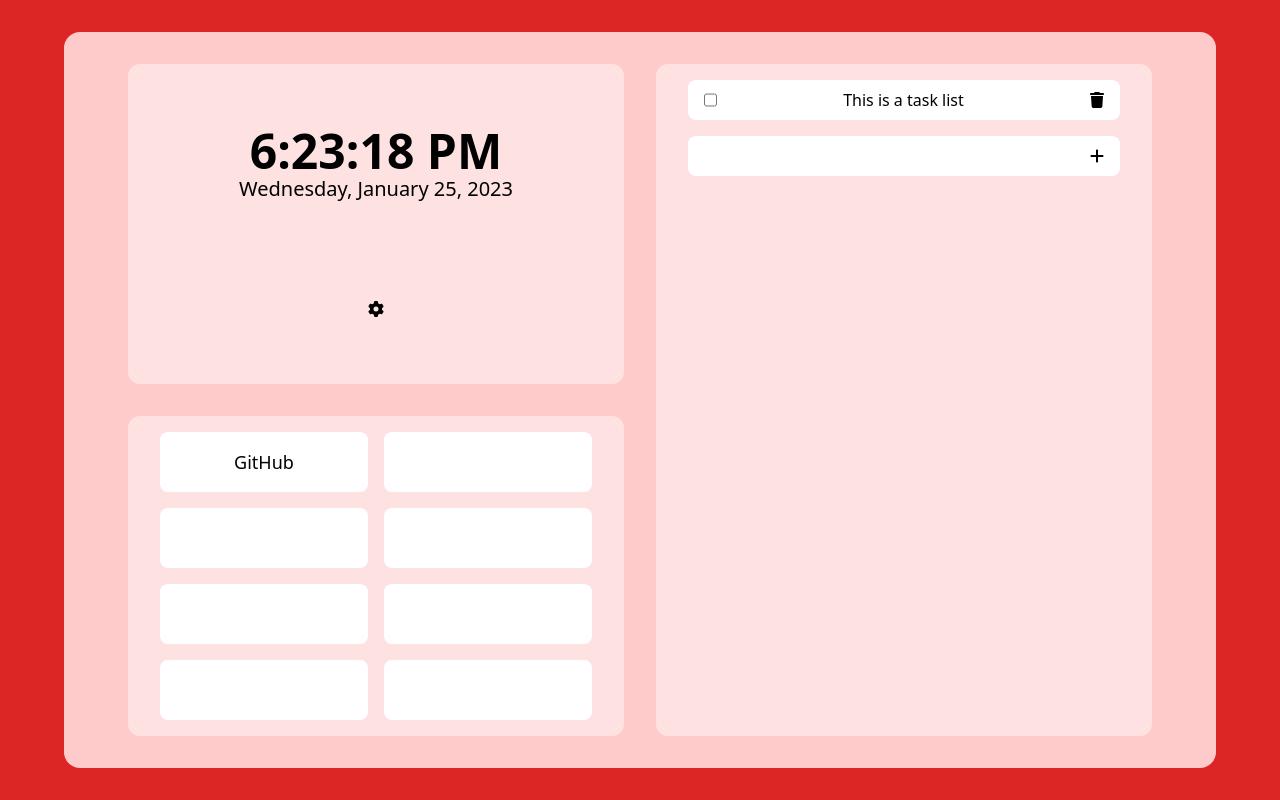
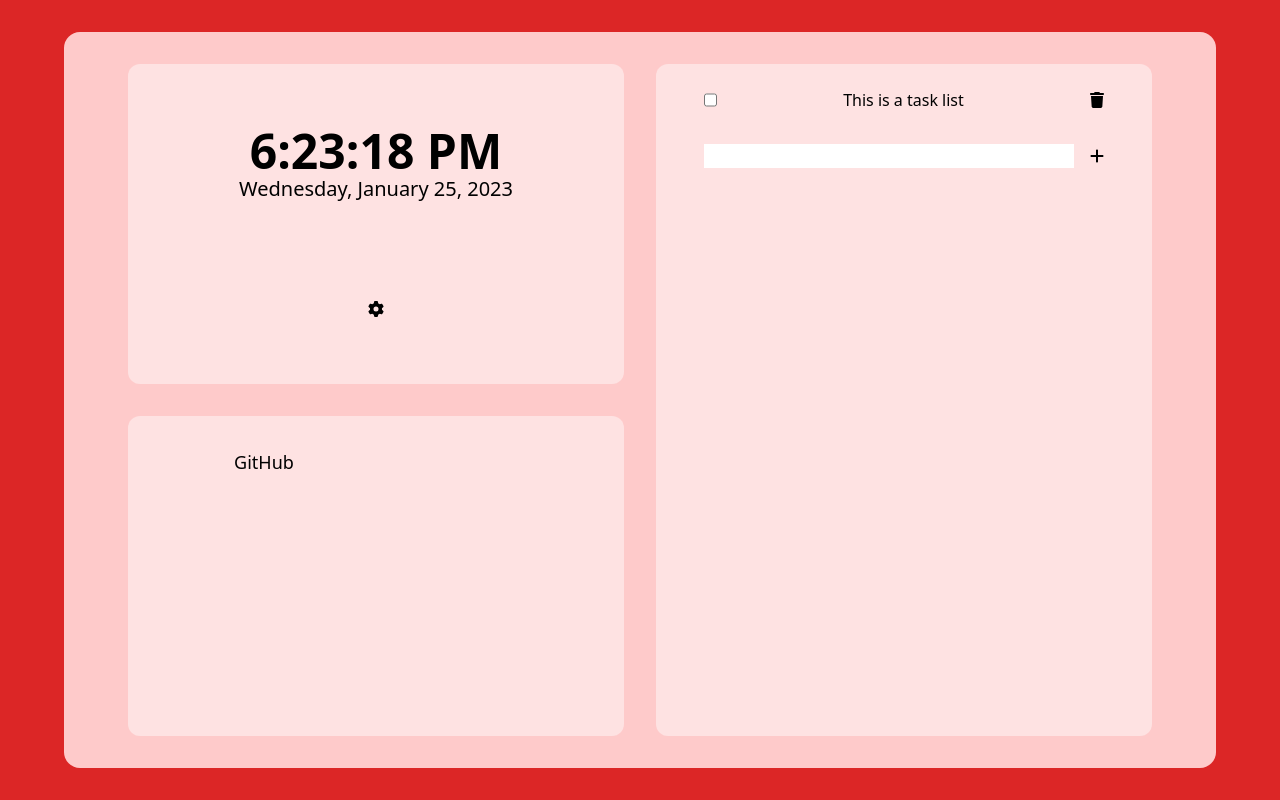
Before and after one commit to atklenner/homepage, a React (Vite) app: page / in a window 1280 px wide. Built offline with nearby package versions, Linux system fonts and the light colour scheme; no server answers; what @catppuccin/tailwindcss would draw is missing.

Commit message:
add colors

```diff
--- a/src/components/Block.jsx
+++ b/src/components/Block.jsx
@@ -1,6 +1,6 @@
 function Block({children}) {
   return (
-    <div className="bg-white py-2 px-4 rounded-lg flex justify-between">
+    <div className="bg-surface0 py-2 px-4 rounded-lg flex justify-between">
       {children}
     </div>
   )
```
